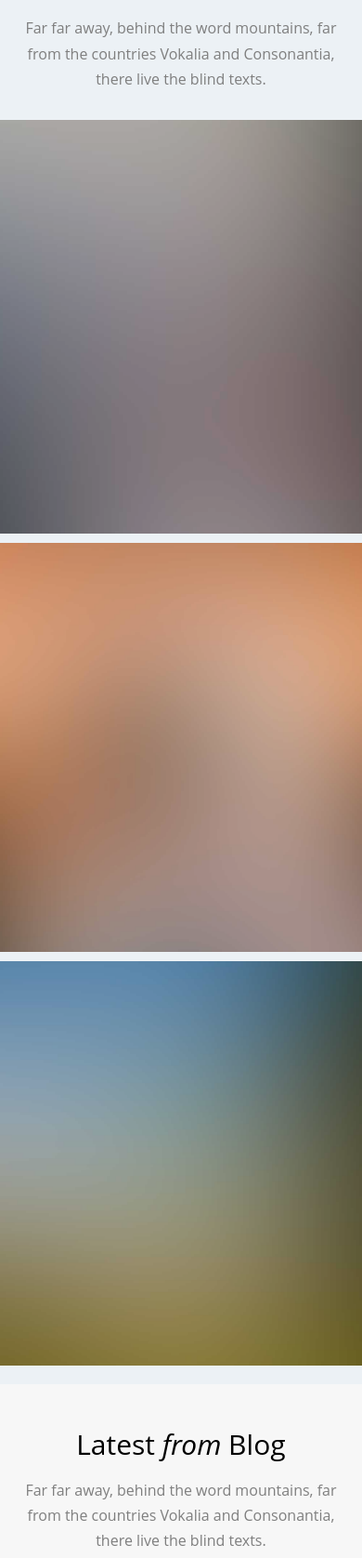
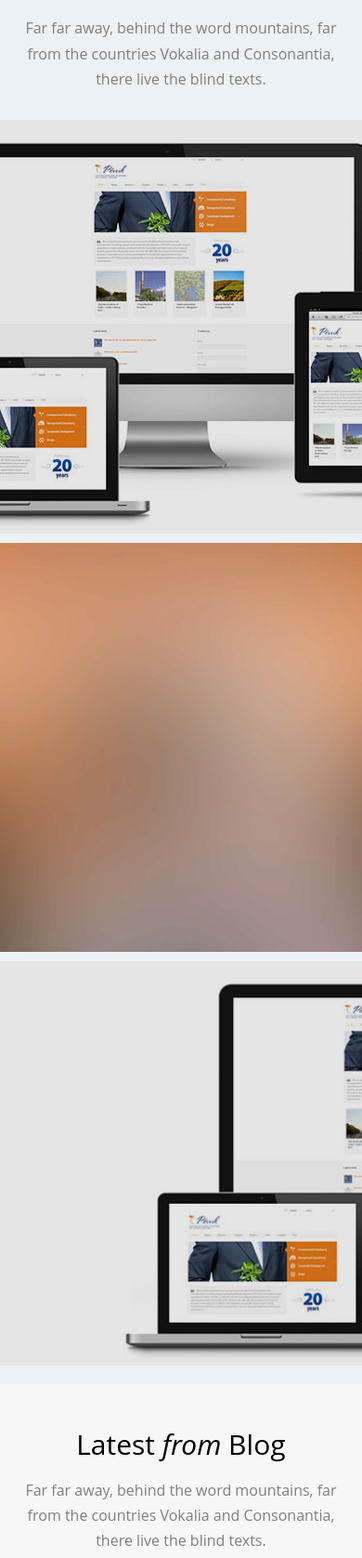
Before and after one commit to jaasmaz/Responsive-Website, a plain HTML site: page index.html in a window 390 px wide. Shown: the part 4621-6297 px from the top of the page at 93% size. Drawn offline with Linux system fonts and the light colour scheme; files whose address does not match are found by name.

Commit message:
responsive website

```diff
--- a/index.html
+++ b/index.html
@@ -205,11 +205,11 @@
 
 
 		<div class="col-1">
-			<a href="#" class="item-grid one" style="background-image: url(images/image_4.jpg)">
+			<a href="#" class="item-grid one" style="background-image: url(images/responsivewebsite.jpg)">
 				<div class="v-align">
 					<div class="v-align-middle">
 						<span class="icon"><img src="images/9.svg" alt="Mobile Friendly Website Template" class="img-responsive"></span>
-						<h3 class="title">Geographical App</h3>
+						<h3 class="title">Responsive website</h3>
 						<h5 class="category">Web Application</h5>
 					</div>
 				</div>
@@ -225,7 +225,7 @@
 			</a>
 		</div>
 		<div class="col-2">
-			<a href="#" class="item-grid two" style="background-image: url(images/image_2.jpg)">
+			<a href="#" class="item-grid two" style="background-image: url(images/responsivewebsite.jpg)">
 				<div class="v-align">
 					<div class="v-align-middle">
 						<span class="icon"><img src="images/27.svg" alt="Mobile Friendly Website Template" class="img-responsive"></span>
```
Also changed, not shown: images/responsivewebsite.jpg (added), 1 other file.
